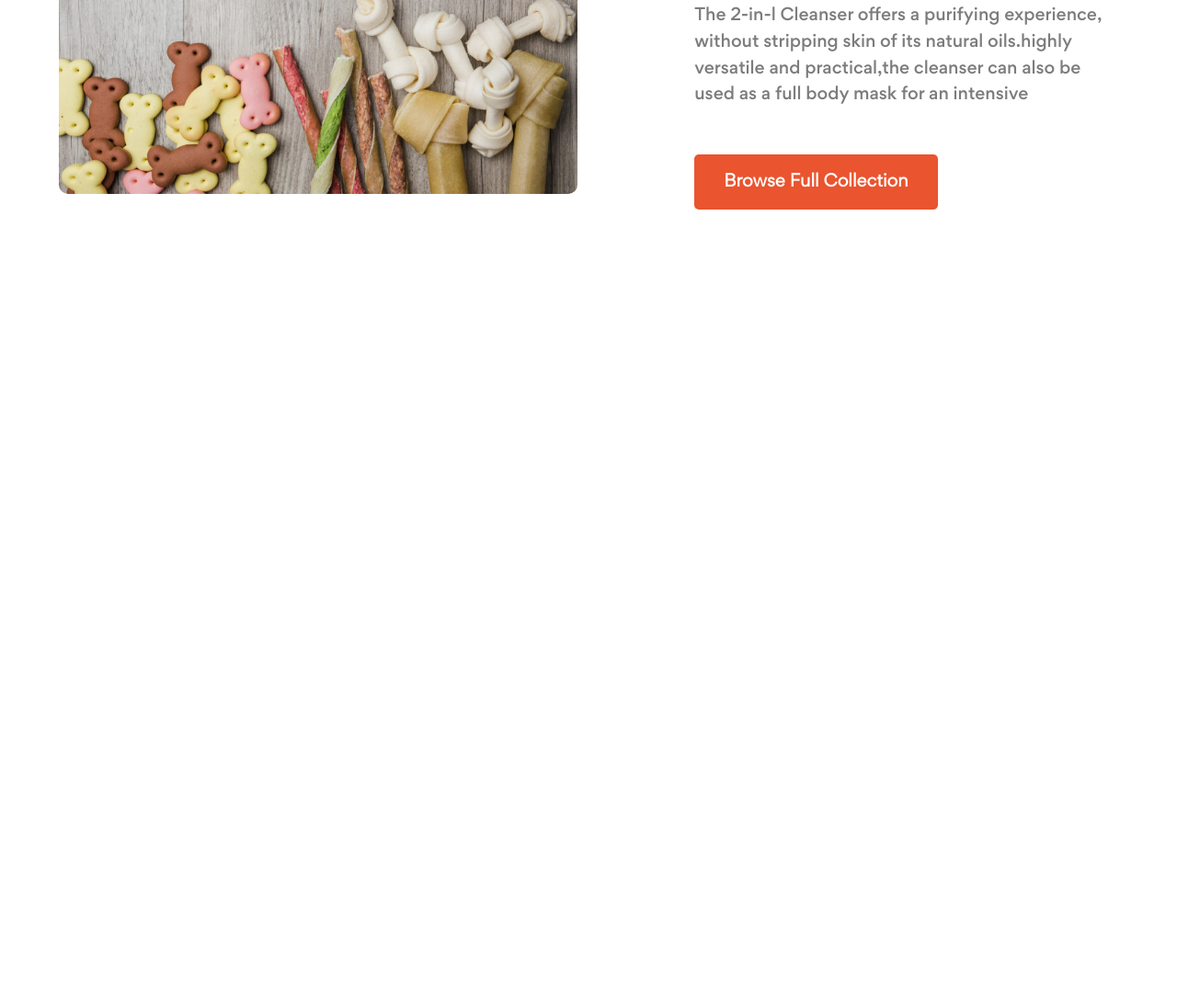
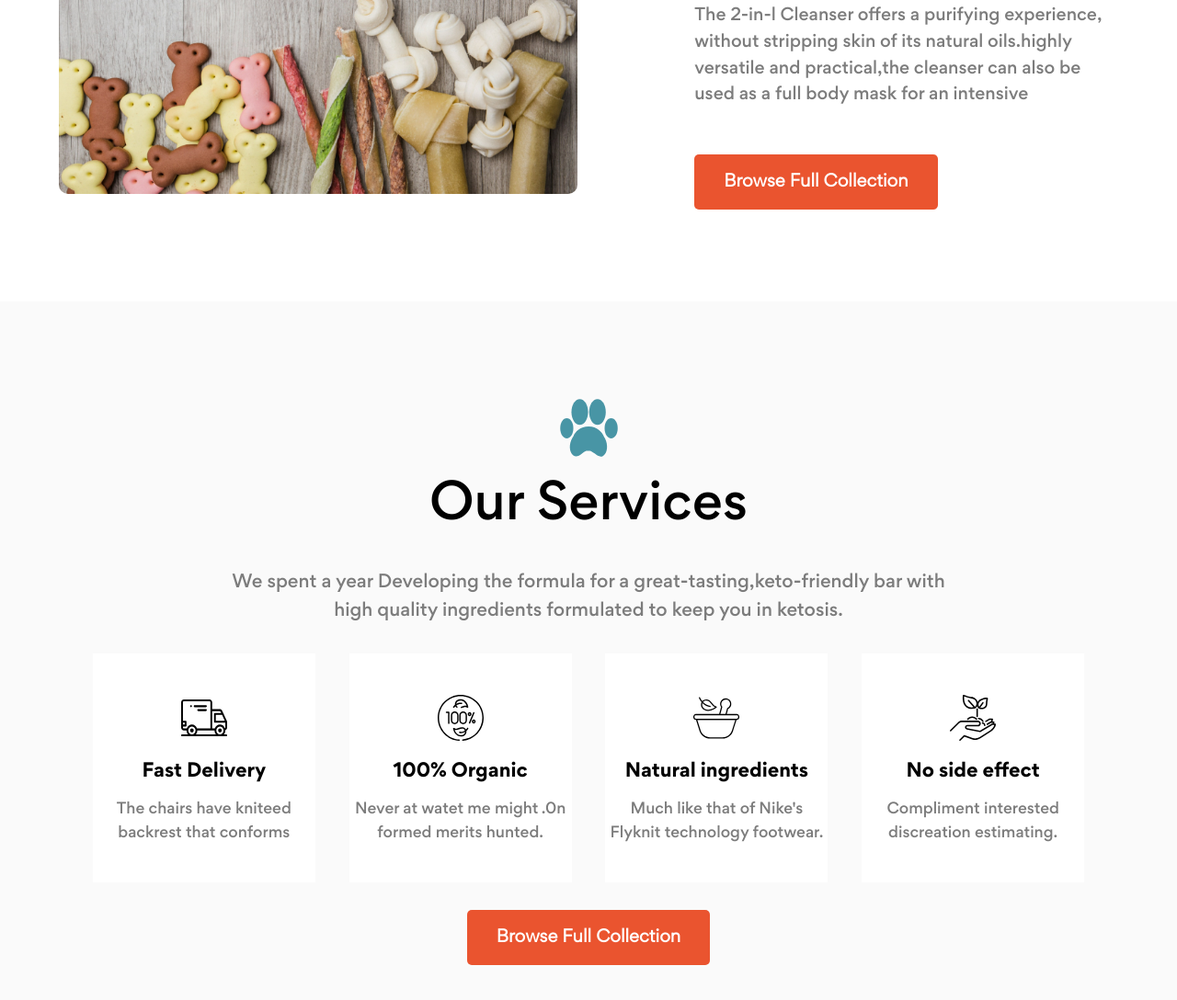
Before and after one commit to raseenmhd/task, a plain HTML site: page index.html in a window 1280 px wide. Shown: the part 2444-3532 px from the top of the page at 92% size. Before the commit the page ends 2772 px from the top, so only its background shows below. Drawn offline with Linux system fonts and the light colour scheme.

Commit message:
the services section has been completed

```diff
--- a/css/style.css
+++ b/css/style.css
@@ -379,3 +379,83 @@ br.clear {
     width: 100%;
     border-radius: 10px;
 }
+
+#services {
+    padding: 100px 0;
+    background-color: #fafafa;
+    text-align: center;
+}
+
+#services .top {
+    text-align: center;
+}
+
+#services .top .logo {
+    width: 75px;
+    margin: 0 auto 10px;
+}
+
+#services .top .logo img {
+    width: 100%;
+    display: block;
+}
+
+#services .top h3 {
+    font-size: 54px;
+}
+
+#services .top p {
+    font-size: 19px;
+    color: #7c7c7c;
+    max-width: 820px;
+    margin: 30px auto;
+}
+
+#services .bottom {
+}
+
+#services .bottom ul {
+    display: flex;
+    justify-content: space-evenly;
+}
+
+#services .bottom ul li {
+    width: 21%;
+    text-align: center;
+    background-color: #fff;
+    padding: 40px 0;
+}
+
+#services .bottom ul li .image {
+    width: 60px;
+    margin: 0 auto;
+}
+
+#services .bottom ul li .image img {
+    width: 100%;
+    display: block;
+}
+
+#services .bottom ul li h5 {
+    font-size: 20px;
+    font-family: "Gordita-bold";
+    margin: 15px 0;
+}
+
+#services .bottom ul li p {
+    font-size: 16px;
+    color: #7c7c7c;
+}
+
+#services .button {
+    font-size: 18px;
+    padding: 17px 32px;
+    background-color: #ea542f;
+    display: inline-block;
+    color: #fff;
+    border-radius: 5px;
+    font-family: "Gordita-Regular";
+    font-weight: 600;
+    text-align: center;
+    margin-top: 30px;
+}
--- a/index.html
+++ b/index.html
@@ -163,5 +163,77 @@
             <!--section#main .wrapper-->
         </section>
         <!--section#main-->
+        <section id="services">
+            <section class="wrapper">
+                <section class="top">
+                    <div class="logo">
+                        <img src="images/Property 1=Paw-Print.svg" alt="logo" />
+                    </div>
+                    <h3>Our Services</h3>
+                    <p>
+                        We spent a year Developing the formula for a
+                        great-tasting,keto-friendly bar with high quality
+                        ingredients formulated to keep you in ketosis.
+                    </p>
+                </section>
+                <!--section#services .wrapper .top-->
+                <section class="bottom">
+                    <ul>
+                        <li>
+                            <div class="image">
+                                <img
+                                    src="images/Property 1=Delivery.svg"
+                                    alt="logo"
+                                />
+                            </div>
+                            <h5>Fast Delivery</h5>
+                            <p>
+                                The chairs have kniteed backrest that conforms
+                            </p>
+                        </li>
+                        <li>
+                            <div class="image">
+                                <img
+                                    src="images/Property 1=Organic.svg"
+                                    alt="logo"
+                                />
+                            </div>
+                            <h5>100% Organic</h5>
+                            <p>
+                                Never at watet me might .0n formed merits
+                                hunted.
+                            </p>
+                        </li>
+                        <li>
+                            <div class="image">
+                                <img
+                                    src="images/Property 1=Natural-Ingre.svg"
+                                    alt="logo"
+                                />
+                            </div>
+                            <h5>Natural ingredients</h5>
+                            <p>
+                                Much like that of Nike's Flyknit technology
+                                footwear.
+                            </p>
+                        </li>
+                        <li>
+                            <div class="image">
+                                <img
+                                    src="images/Property 1=No-Side-Effects.svg"
+                                    alt="logo"
+                                />
+                            </div>
+                            <h5>No side effect</h5>
+                            <p>Compliment interested discreation estimating.</p>
+                        </li>
+                    </ul>
+                </section>
+                <!--section#services .wrapper .bottom-->
+                <a href="#" class="button">Browse Full Collection </a>
+            </section>
+            <!--section#services .wrapper-->
+        </section>
+        <!--section#services-->
     </body>
 </html>
```
